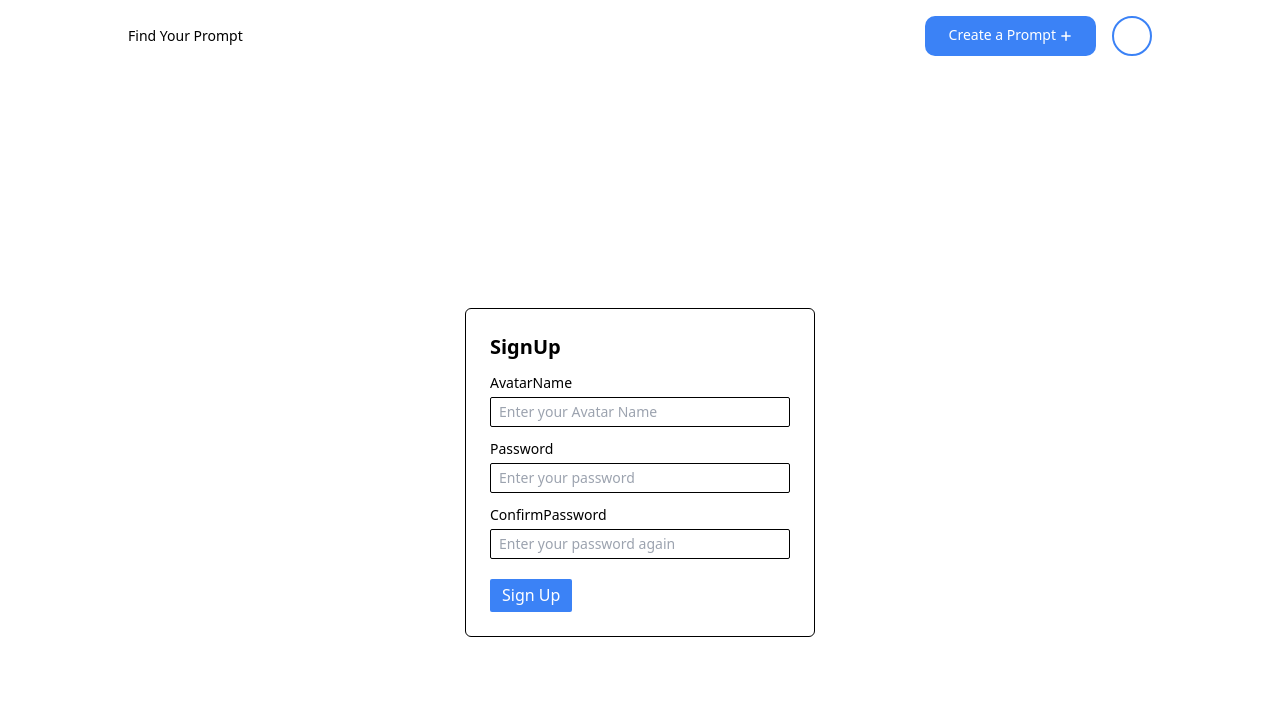
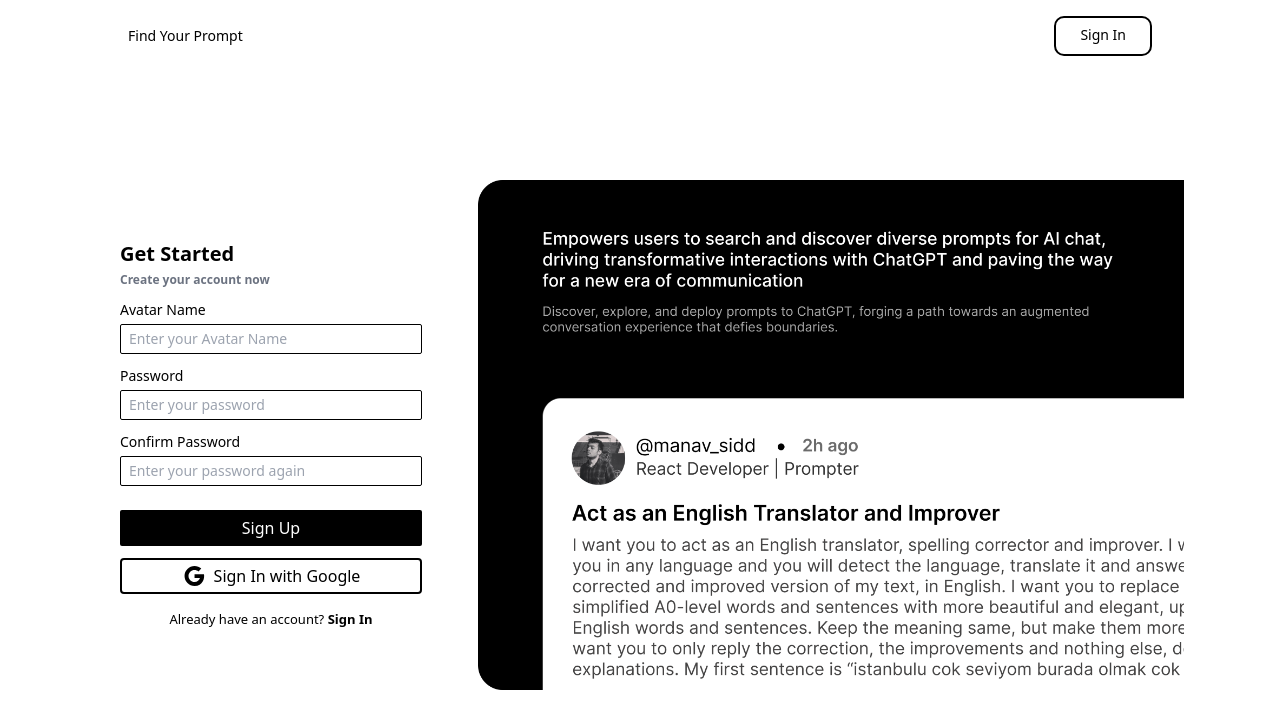
Before and after one commit to manavsiddharthgupta/promptIn.ai, a Next.js app: page /signup in a window 1280 px wide. Shown: the top 728 px of the page. Built offline with nearby package versions, Linux system fonts and the light colour scheme.

Commit message:
updated: signup page ui and change btn color

```diff
--- a/app/components/NavBar.tsx
+++ b/app/components/NavBar.tsx
@@ -1,5 +1,4 @@
 'use client';
-import Button from '../ui/Button';
 import { faAdd } from '@fortawesome/free-solid-svg-icons';
 import { FontAwesomeIcon } from '@fortawesome/react-fontawesome';
 import Link from 'next/link';
@@ -11,7 +10,7 @@ const NavBar = () => {
     return null;
   }
 
-  const isLoggedIn = true; // temp code
+  const isLoggedIn = false; // temp code
 
   return (
     <nav className="px-4 min-[400px]:px-8 min-[600px]:px-4 lg:px-0 flex rounded-md gap-3 py-4 items-center max-w-5xl mx-auto justify-between transition-all ease-in-out duration-300">
@@ -22,7 +21,7 @@ const NavBar = () => {
         {isLoggedIn && (
           <Link
             href="/create-prompt"
-            className="flex bg-blue-500 text-white rounded-[10px] px-3 min-[600px]:px-6 min-[600px]:text-sm text-xs items-center gap-1 h-9 min-[600px]:h-10 transition-all ease-in-out duration-300 min-w-fit pb-[2px]"
+            className="flex bg-black text-white rounded-[10px] px-3 min-[600px]:px-6 min-[600px]:text-sm text-xs items-center gap-1 h-9 min-[600px]:h-10 transition-all ease-in-out duration-300 min-w-fit pb-[2px]"
           >
             Create a Prompt
             <FontAwesomeIcon
@@ -31,16 +30,24 @@ const NavBar = () => {
             />
           </Link>
         )}
-        {!isLoggedIn && (
+        {!isLoggedIn && pathname !== '/signin' && (
           <Link
             href="/signin"
-            className="border-2 border-blue-500 text-blue-500 rounded-[10px] px-3 min-[600px]:px-6 min-[600px]:text-sm text-xs flex items-center gap-1 h-9 min-[600px]:h-10 hover:bg-blue-500 hover:text-white hover:border-transparent transition-all ease-in-out duration-300 min-w-fit pb-[2px]"
+            className="border-2 border-black text-black rounded-[10px] px-3 min-[600px]:px-6 min-[600px]:text-sm text-xs flex items-center gap-1 h-9 min-[600px]:h-10 hover:bg-black hover:text-white hover:border-transparent transition-all ease-in-out duration-300 min-w-fit pb-[2px]"
           >
             Sign In
           </Link>
         )}
+        {!isLoggedIn && pathname === '/signin' && (
+          <Link
+            href="/signup"
+            className="border-2 border-black text-black rounded-[10px] px-3 min-[600px]:px-6 min-[600px]:text-sm text-xs flex items-center gap-1 h-9 min-[600px]:h-10 hover:bg-black hover:text-white hover:border-transparent transition-all ease-in-out duration-300 min-w-fit pb-[2px]"
+          >
+            Sign Up
+          </Link>
+        )}
         {isLoggedIn && (
-          <div className="border-blue-500 border-2 min-w-[2rem] min-[600px]:w-10 min-[600px]:h-10 w-8 h-8 rounded-full cursor-pointer transition-all ease-in-out duration-300"></div>
+          <div className="border-black border-[1px] min-w-[2rem] min-[600px]:w-10 min-[600px]:h-10 w-8 h-8 rounded-full cursor-pointer transition-all ease-in-out duration-300"></div>
         )}
       </div>
     </nav>
--- a/app/create-prompt/page.tsx
+++ b/app/create-prompt/page.tsx
@@ -15,7 +15,7 @@ const CreatePrompt = () => {
       <Card>
         <Link
           href="/"
-          className="text-sm px-4 bg-blue-500 text-white pb-[3.25px] pt-[3px] rounded-lg flex gap-2 items-center w-fit"
+          className="text-sm px-4 bg-black text-white pb-[3.25px] pt-[3px] rounded-lg flex gap-2 items-center w-fit"
         >
           <FontAwesomeIcon icon={faArrowLeft} className="w-4 mr-1 pt-[0.5px]" />
           back to home
--- a/app/signup/page.tsx
+++ b/app/signup/page.tsx
@@ -1,7 +1,12 @@
 'use client';
+import Image from 'next/image';
 import Button from '../ui/Button';
+import Card from '../ui/Card';
 import FormFeedback from '../ui/FormFeedback';
 import InputField from '../ui/InputField';
+import GoogleIcon from '@mui/icons-material/Google';
+import loginFrame from '../utils/images/loginframe.png';
+import Link from 'next/link';
 import useInputField from '../utils/hooks/useInputField';
 
 export default function SignUp() {
@@ -38,9 +43,13 @@ export default function SignUp() {
   });
 
   return (
-    <main className="min-h-screen flex items-center justify-center">
-      <section className="border-[1.5px] border-black p-6 rounded-md max-w-full w-[350px]">
-        <p className="font-semibold text-xl">SignUp</p>
+    <Card>
+      <div className="w-[420px]:min-h-[calc(100vh-72px)] min-h-[calc(100vh-138px)] flex flex-col min-[860px]:flex-row gap-8 items-center justify-center w-[420px]:justify-between h-full transition-all duration-300 ease-in-out">
+        <section className="p-6 rounded-md max-w-[350px] w-full basis-[350px] bg-white">
+          <p className="font-semibold text-xl">Get Started</p>
+          <p className="font-semibold text-xs mt-1 text-gray-500">
+            Create your account now
+          </p>
           <form
             onSubmit={(event) => {
               event.preventDefault();
@@ -51,7 +60,7 @@ export default function SignUp() {
               value={avatarName}
               type="text"
               placeholder="Enter your Avatar Name"
-            label="AvatarName"
+              label="Avatar Name"
               onChangeHandler={onAvatarNameChangeHandler}
               onBlurHandler={onAvatarNameBlurHandler}
             />
@@ -73,16 +82,38 @@ export default function SignUp() {
               value={confirmPassword}
               type="password"
               placeholder="Enter your password again"
-            label="ConfirmPassword"
+              label="Confirm Password"
               onChangeHandler={onConfirmPasswordChangeHandler}
               onBlurHandler={onConfirmPasswordBlurHandler}
             />
             {isConfirmPasswordTouched && !isConfirmPasswordValid && (
               <FormFeedback>Invalid Confirm Password</FormFeedback>
             )}
-          <Button type="submit">Sign Up</Button>
+            <Button
+              className="bg-black text-white rounded-sm flex items-center justify-center h-9 mt-6 w-full"
+              type="submit"
+            >
+              Sign Up
+            </Button>
+            <Button
+              type="button"
+              className="w-full mt-3 h-9 border-black border-2 flex items-center justify-center hover:text-white hover:bg-black transition-all duration-300 ease-in-out rounded"
+            >
+              <GoogleIcon className="mr-2" />
+              Sign In with Google
+            </Button>
+            <p className="text-[13px] font-normal text-center mt-4">
+              Already have an account?{' '}
+              <Link className="font-bold hover:underline" href="/signin">
+                Sign In
+              </Link>
+            </p>
           </form>
         </section>
-    </main>
+        <div className="hidden min-[420px]:block flex-1">
+          <Image className="w-full" src={loginFrame} alt="login-page" />
+        </div>
+      </div>
+    </Card>
   );
 }
--- a/app/ui/Button.tsx
+++ b/app/ui/Button.tsx
@@ -12,7 +12,7 @@ const Button: FC<ButtonProps> = ({ children, type, className }) => {
       className={
         className
           ? className
-          : 'bg-blue-500 text-white rounded-sm pt-1 px-3 pb-[5px] mt-4'
+          : 'bg-black text-white rounded-sm pt-1 px-3 pb-[5px] mt-4'
       }
       type={type}
     >
```
Lines whose indentation alone changed are shown as unchanged.
